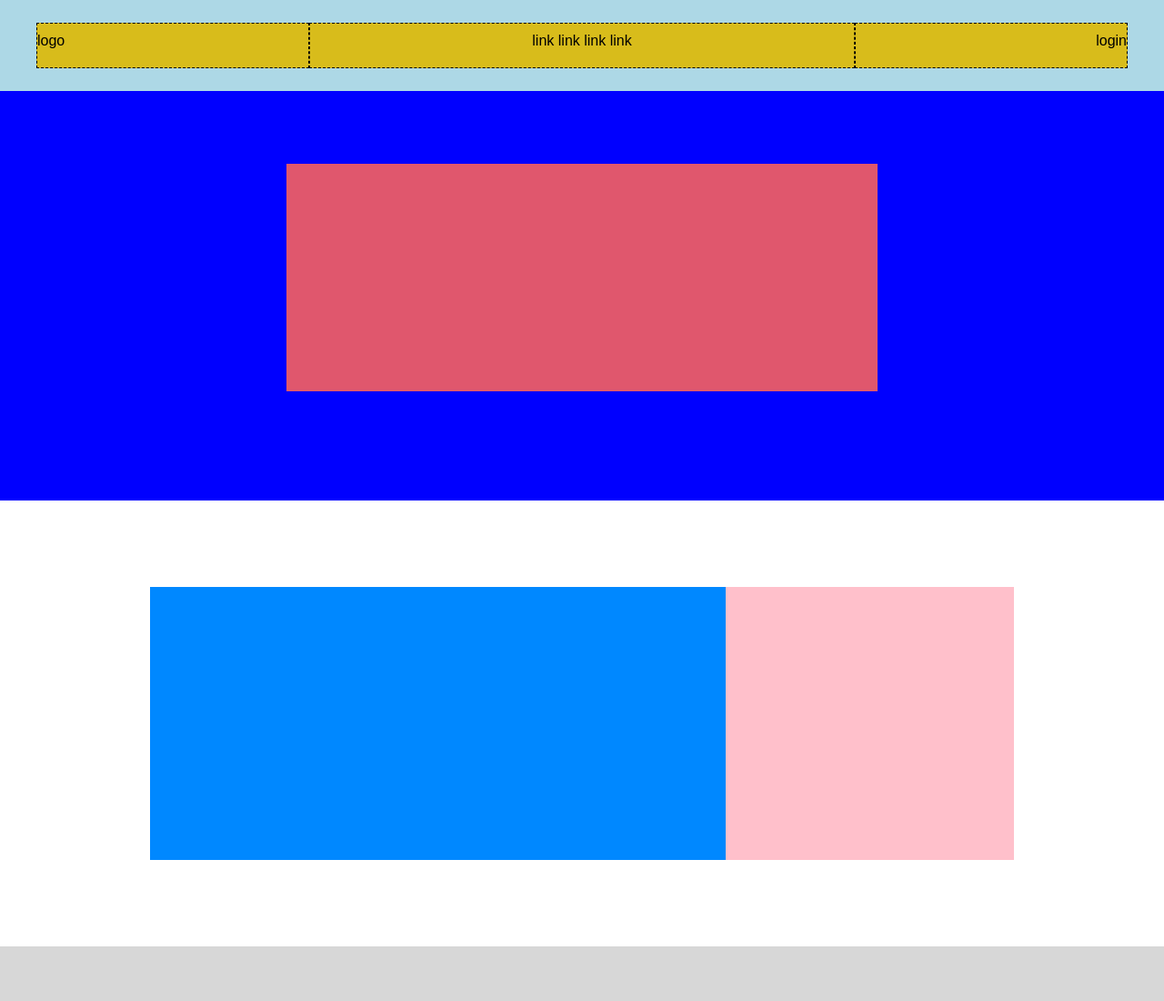
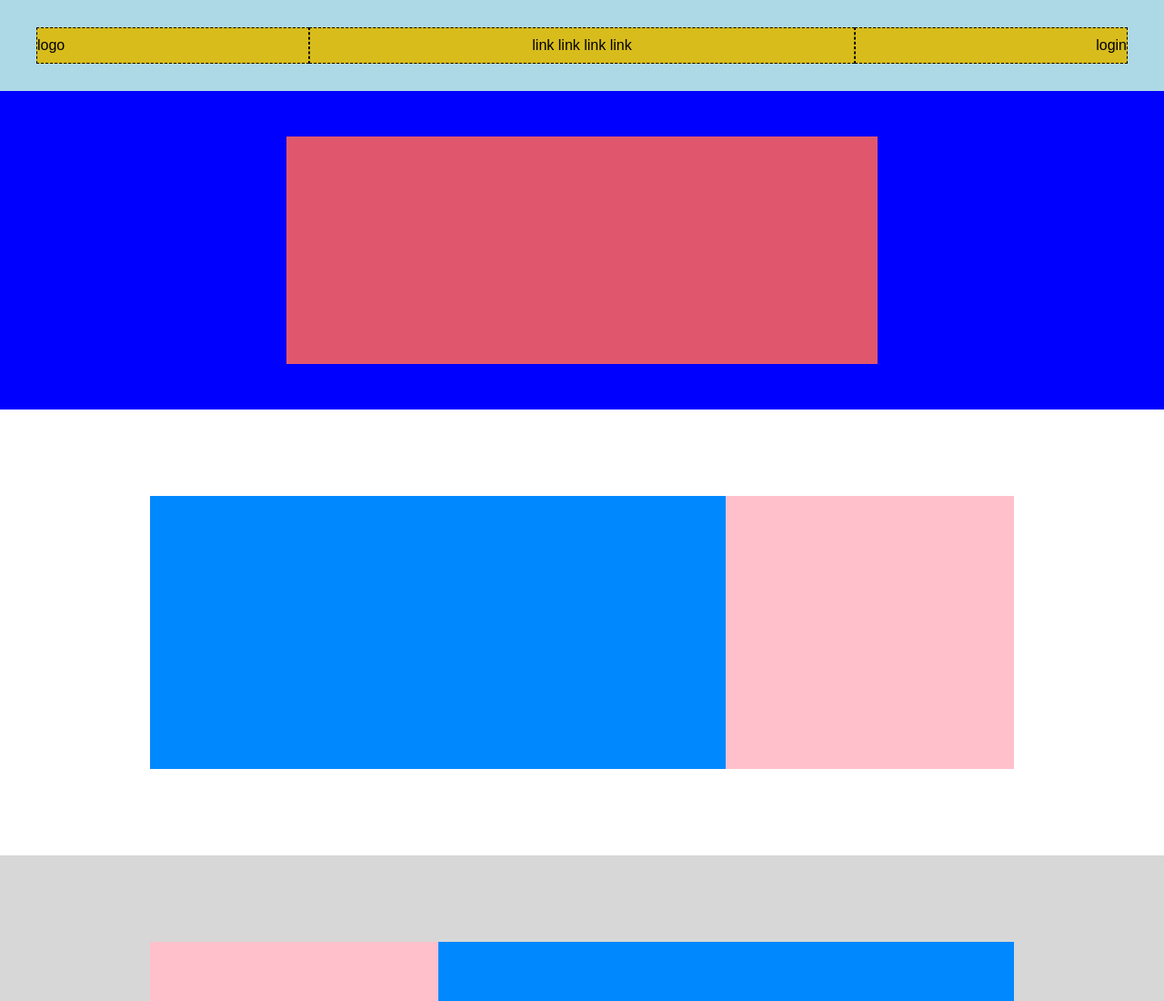
Before and after one commit to SimoneFilograna/htmlcss-struttura-discord, a plain HTML site: page index.html in a window 1280 px wide. Shown: the top 1100 px of the page at 91% size. Drawn offline with Linux system fonts and the light colour scheme.

Commit message:
final-releasev3

```diff
--- a/css/style.css
+++ b/css/style.css
@@ -27,7 +27,7 @@ nav{
 }
 
 .container-head{
-    height: 50px;
+
     width: 1200px;
     margin: auto;
     display: flex;
@@ -50,10 +50,9 @@ nav{
 
 .background-header {
     width: 100%;
-    height: 450px;
     background-color: blue;
-    padding-top: 80px;
-    padding-bottom: 80px;
+    padding-top: 50px;
+    padding-bottom: 50px;
 
 }
 
```
